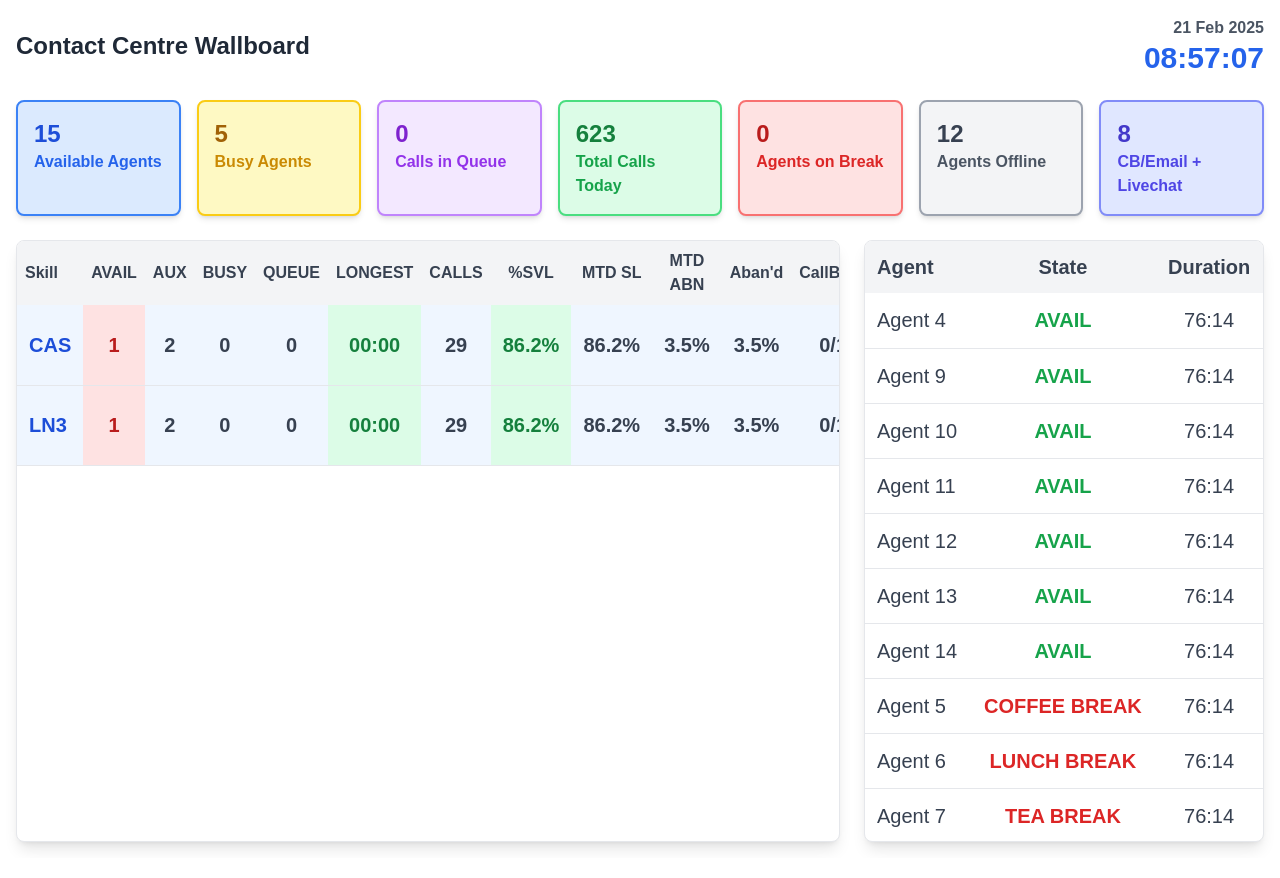
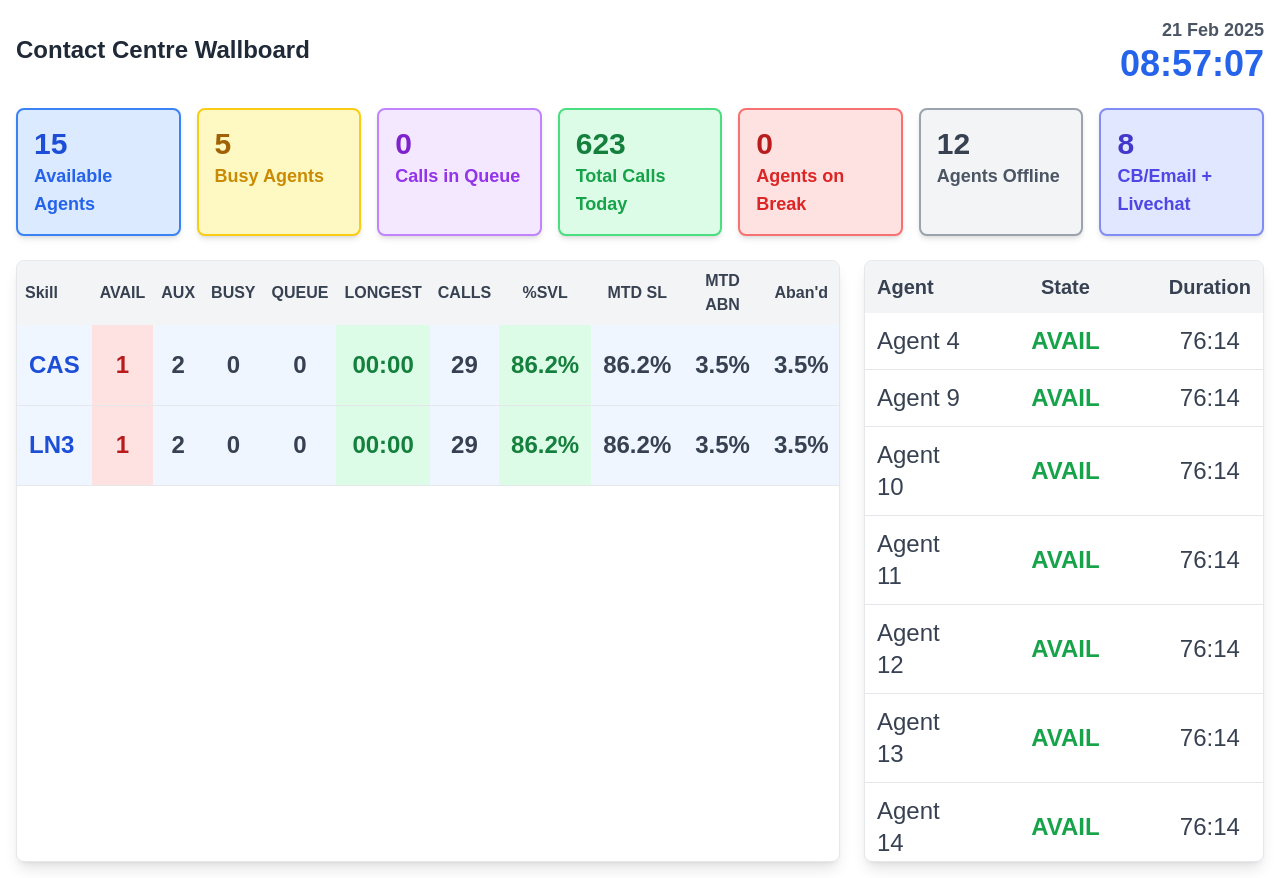
Before and after one commit to HIMATEJAL/wallboard, a Next.js app: page / in a window 1280 px wide. Built offline with nearby package versions, Linux system fonts and the light colour scheme.

Commit message:
Final Review Build for CL - Onsite Demo 12Mar25 v6

```diff
--- a/components/complete-wallboard.tsx
+++ b/components/complete-wallboard.tsx
@@ -302,20 +302,20 @@ const WallboardDashboard = () => {
 
   return (
     <div className="p-4 bg-white min-h-screen">
-      {/* Header with further reduced size */}
+      {/* Header with reduced size */}
       <div className="mb-6 flex justify-between items-center">
         <h1 className="text-2xl font-extrabold text-gray-800">Contact Centre Wallboard</h1>
         <div className="text-right">
           {currentTime && (
             <>
-              <div className="text-base font-bold text-gray-600">
+              <div className="text-lg font-bold text-gray-600">
                 {new Intl.DateTimeFormat('en-GB', {
                   day: '2-digit',
                   month: 'short',
                   year: 'numeric'
                 }).format(currentTime)}
               </div>
-              <div className="text-3xl font-bold text-blue-600">
+              <div className="text-4xl font-bold text-blue-600">
                 {currentTime.toLocaleTimeString('en-GB')}
               </div>
             </>
@@ -323,51 +323,51 @@ const WallboardDashboard = () => {
         </div>
       </div>
 
-      {/* Summary Cards - Reduced font size and added two more boxes */}
+      {/* Summary Cards - Increased font size by 25% */}
       <div className="grid grid-cols-7 gap-4 mb-6">
         <div className="rounded-lg bg-blue-100 border-2 border-blue-500 p-4 shadow-md">
-          <div className="text-2xl font-extrabold text-blue-700">
+          <div className="text-3xl font-extrabold text-blue-700">
             {skills.reduce((sum, skill) => sum + skill.avail, 0)}
           </div>
-          <div className="text-base font-semibold text-blue-600">Available Agents</div>
+          <div className="text-lg font-semibold text-blue-600">Available Agents</div>
         </div>
         <div className="rounded-lg bg-yellow-100 border-2 border-yellow-400 p-4 shadow-md">
-          <div className="text-2xl font-extrabold text-yellow-700">
+          <div className="text-3xl font-extrabold text-yellow-700">
             {skills.reduce((sum, skill) => sum + skill.busy, 0)}
           </div>
-          <div className="text-base font-semibold text-yellow-600">Busy Agents</div>
+          <div className="text-lg font-semibold text-yellow-600">Busy Agents</div>
         </div>
         <div className="rounded-lg bg-purple-100 border-2 border-purple-400 p-4 shadow-md">
-          <div className="text-2xl font-extrabold text-purple-700">
+          <div className="text-3xl font-extrabold text-purple-700">
             {skills.reduce((sum, skill) => sum + skill.queue, 0)}
           </div>
-          <div className="text-base font-semibold text-purple-600">Calls in Queue</div>
+          <div className="text-lg font-semibold text-purple-600">Calls in Queue</div>
         </div>
         <div className="rounded-lg bg-green-100 border-2 border-green-400 p-4 shadow-md">
-          <div className="text-2xl font-extrabold text-green-700">
+          <div className="text-3xl font-extrabold text-green-700">
             {skills.reduce((sum, skill) => sum + skill.calls, 0)}
           </div>
-          <div className="text-base font-semibold text-green-600">Total Calls Today</div>
+          <div className="text-lg font-semibold text-green-600">Total Calls Today</div>
         </div>
         <div className="rounded-lg bg-red-100 border-2 border-red-400 p-4 shadow-md">
-          <div className="text-2xl font-extrabold text-red-700">
+          <div className="text-3xl font-extrabold text-red-700">
             {agents.filter(agent => agent.state === 'AUX').length}
           </div>
-          <div className="text-base font-semibold text-red-600">Agents on Break</div>
+          <div className="text-lg font-semibold text-red-600">Agents on Break</div>
         </div>
         <div className="rounded-lg bg-gray-100 border-2 border-gray-400 p-4 shadow-md">
-          <div className="text-2xl font-extrabold text-gray-700">
+          <div className="text-3xl font-extrabold text-gray-700">
             {/* Placeholder value - replace with actual data */}
             {12}
           </div>
-          <div className="text-base font-semibold text-gray-600">Agents Offline</div>
+          <div className="text-lg font-semibold text-gray-600">Agents Offline</div>
         </div>
         <div className="rounded-lg bg-indigo-100 border-2 border-indigo-400 p-4 shadow-md">
-          <div className="text-2xl font-extrabold text-indigo-700">
+          <div className="text-3xl font-extrabold text-indigo-700">
             {/* Placeholder value - replace with actual data */}
             {8}
           </div>
-          <div className="text-base font-semibold text-indigo-600">CB/Email + Livechat</div>
+          <div className="text-lg font-semibold text-indigo-600">CB/Email + Livechat</div>
         </div>
       </div>
 
@@ -395,7 +395,7 @@ const WallboardDashboard = () => {
               </thead>
               <tbody className="transition-all duration-500">
                 {displayedSkills.map((skill, index) => (
-                  <tr key={index} className={`border-b border-gray-200 ${skill.isAggregate ? 'font-bold text-xl bg-blue-50' : 'font-medium text-lg'} h-[80px]`}>
+                  <tr key={index} className={`border-b border-gray-200 ${skill.isAggregate ? 'font-bold text-2xl bg-blue-50' : 'font-medium text-xl'} h-[80px]`}>
                     <td className={`p-3 text-left ${skill.isAggregate ? 'text-blue-700' : 'text-gray-700'}`}>{skill.name}</td>
                     <td className={`p-3 text-center ${getAvailColor(skill.avail)}`}>{skill.avail}</td>
                     <td className="p-3 text-center text-gray-700">{skill.aux}</td>
@@ -415,7 +415,7 @@ const WallboardDashboard = () => {
           </div>
         </div>
 
-        {/* Agent Status Table with increased font size */}
+        {/* Agent Status Table */}
         <div className="bg-white rounded-lg shadow-lg overflow-hidden border border-gray-200">
           <div className="h-[600px]">
             <table className="w-full text-base text-gray-800">
@@ -428,7 +428,7 @@ const WallboardDashboard = () => {
               </thead>
               <tbody className="transition-all duration-500">
                 {displayedAgents.map((agent, index) => (
-                  <tr key={index} className="border-b border-gray-200 text-xl font-medium hover:bg-gray-50 h-[55px]">
+                  <tr key={index} className="border-b border-gray-200 text-2xl font-medium hover:bg-gray-50 h-[55px]">
                     <td className="p-3 text-gray-700">{agent.name}</td>
                     <td className={`p-3 text-center font-bold ${
                       agent.state === 'AVAIL' ? 'text-green-600' :
```
